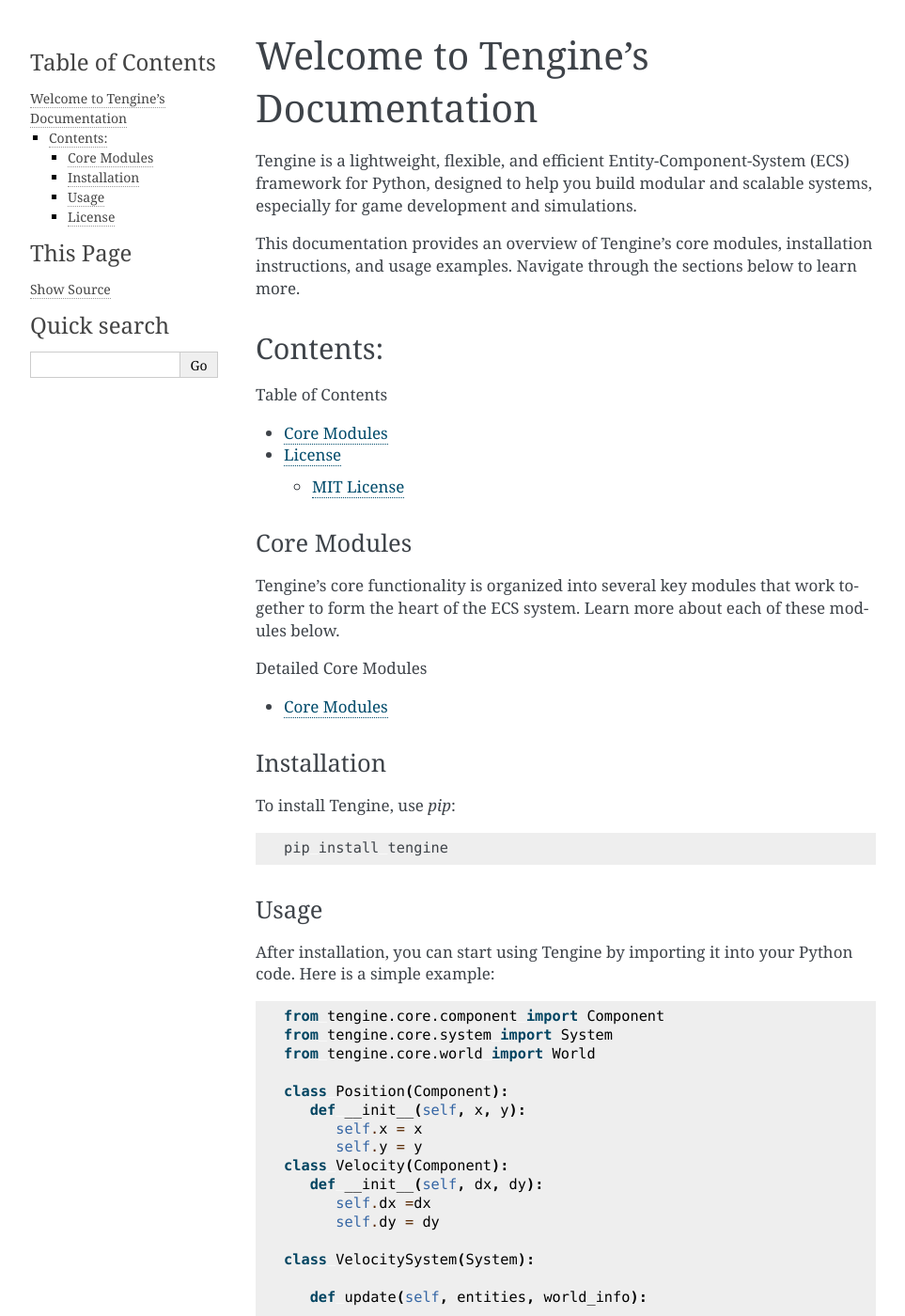
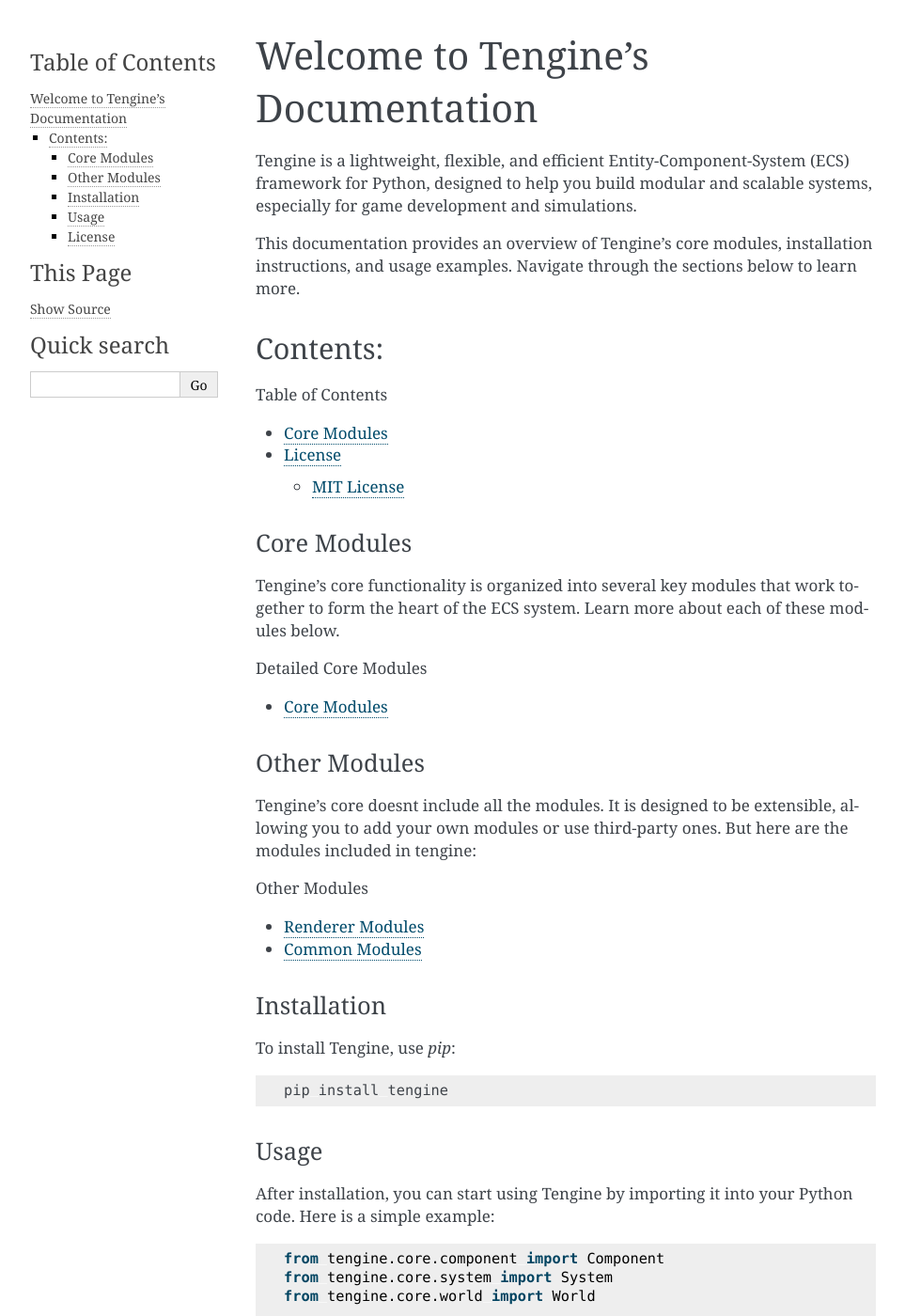
Before and after one commit to Tejtex/tengine, a Sphinx documentation site: the page built from docs/index.rst, in a window 1280 px wide and 1400 px high. Shown: the whole window at 94% size, without its empty margins (148-1111 px from the left). Built offline with Sphinx 7.4.7, drawn with Linux system fonts in a browser that asks for light colours.

Commit message:
added docs for renderer and common modules

```diff
--- a/docs/index.rst
+++ b/docs/index.rst
@@ -25,6 +25,21 @@ Tengine's core functionality is organized into several key modules that work tog
    :caption: Detailed Core Modules
 
    core
+
+Other Modules
+=============
+
+Tengine's core doesnt include all the modules. It is designed to be extensible, allowing you to add your own modules or use third-party ones.
+But here are the modules included in tengine:
+
+.. toctree::
+   :maxdepth: 2
+   :caption: Other Modules
+
+   renderer
+   common
+
+
 
 Installation
 ============
```
Also changed, not shown: docs/common.rst (added, +19 -0 lines), docs/renderer.rst (added, +19 -0 lines), 3 other files.
